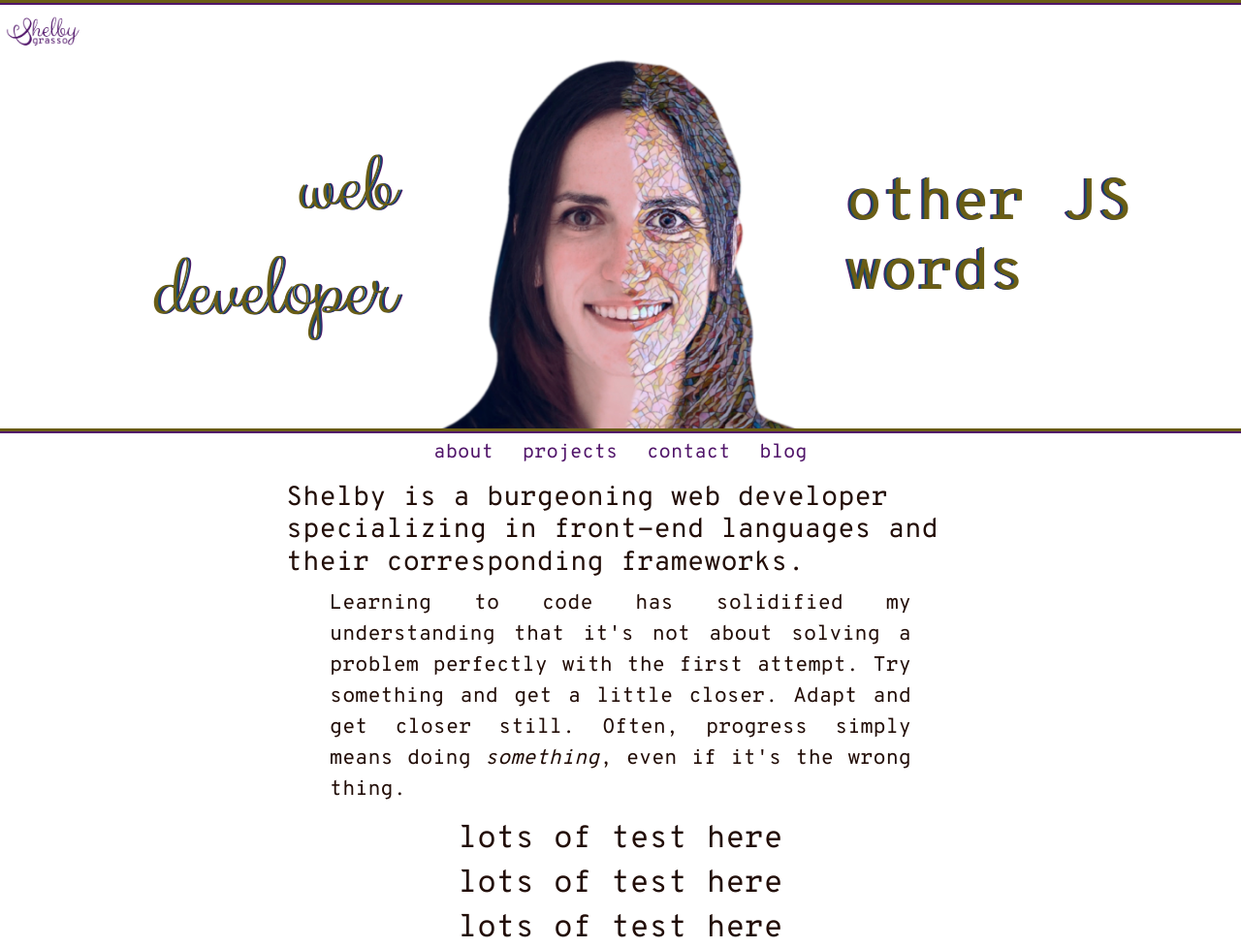
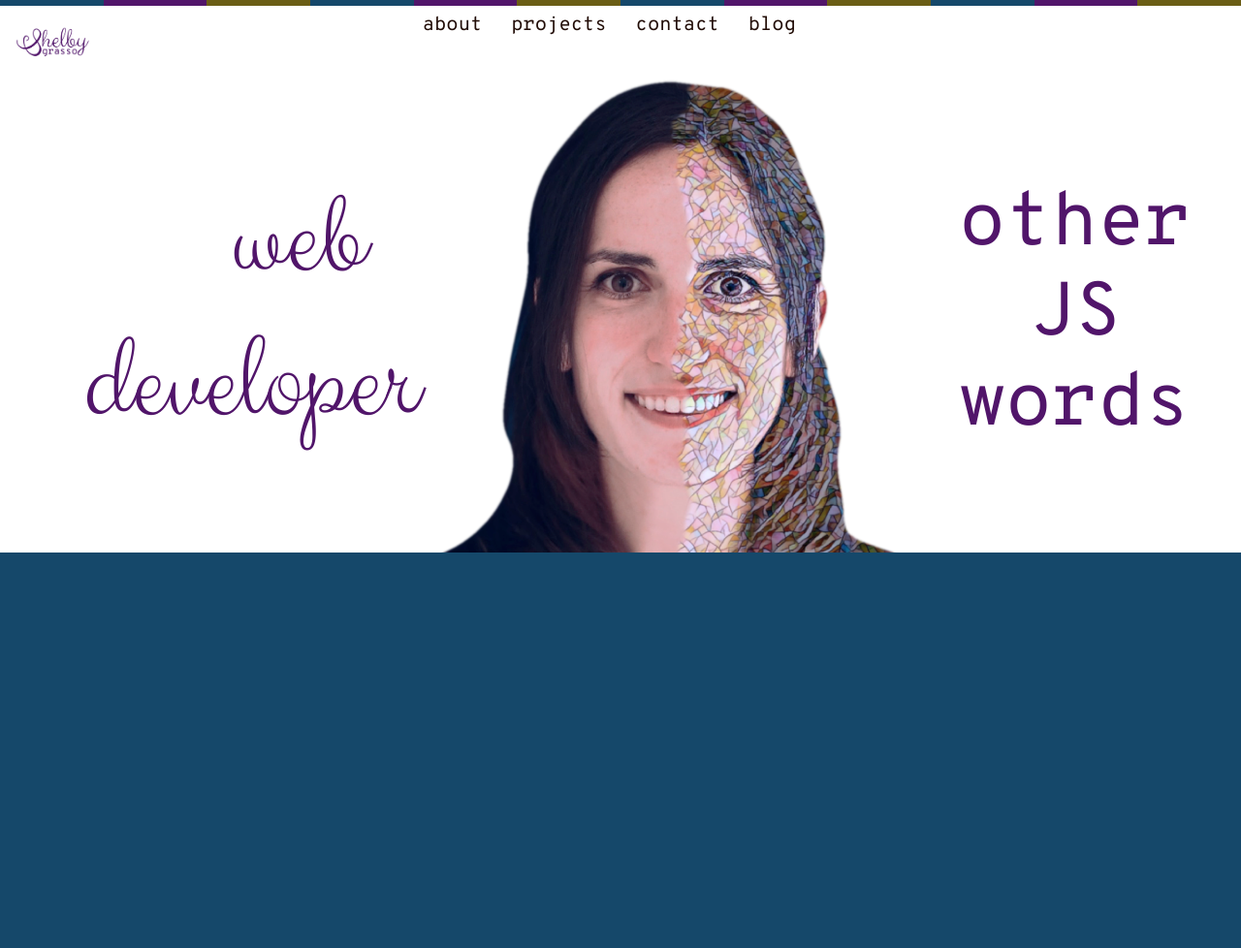
Before and after one commit to shelbyGrasso/shelbyWebsite, a plain HTML site: page index.html in a window 1280 px wide. Shown: the whole page at 97% size. After the commit the page ends 800 px from the top, so only its background shows below. Drawn offline with nearby package versions, Linux system fonts and the light colour scheme.

Commit message:
re-organized bootstrap containers and horizontal stripes

```diff
--- a/css/style1.css
+++ b/css/style1.css
@@ -31,30 +31,35 @@ body {
     font-family: "Overpass", sarif;
     color: rgb(34, 13, 7);
     margin: 0;
+    padding: 0;
+    background-color: #15486A;
 }
 
-.header-bar {
-
+#page-head {
+    background-color: white;
+    margin: 0;
+    width: 100%;
+    min-width: 800px;
 }
 
 .colorstrip {
    /* margin: auto;
     width: 800px; */
     width: 100%;
-    height: 5px;
-    border-bottom: solid 2px #51156a;
+    height: 15px;
+    border-bottom: solid 3px #51156a;
     background-color: #15486A;
-    border-top: solid 3px #6a5d15;
+    border-top: solid 4px #6a5d15;
 }
 
 #shelby-logo {
-    margin-left: 20px;
-    padding: 10px 0px 10px 0px;
+    padding: 20px 0px 20px 0px;
 }
 
+/* Banner */
 
 .banner {
-    min-width: 800px;
+    min-width: 795px;
     /*background-color: #15486A;*/
 }
 
@@ -65,9 +70,9 @@ body {
 #banner-left h1 {
     text-align: right;
     font-family: "Clicker";
-    font-size: 90px;
-    color: #6a5d15;
-    text-shadow: 2px 0 0 #15486A, 3px 0 0 #51156a;
+    font-size:calc(60px + 5vw);
+    min-width: 200px;
+    color: #51156a;
 }
 
 #banner-center {
@@ -79,6 +84,7 @@ body {
     display: block;
     width: 100%;
     position: relative;
+    opacity: 100%;
   }
 
 #banner-right {
@@ -86,39 +92,41 @@ body {
 }
 
 #banner-right h1 {
-
+    margin: 0;
     font-family: "Overpass";
-    font-size: 60px;
-    color: #6a5d15;
-    text-shadow: -2px 0 0 #15486A, -3px 0 0 #51156a;
+    font-size:calc(20px + 4.5vw);
+    text-align: center;
+    color: #51156a;
 }
 
+/* Navigation bar */
 
-#nav-bar {
+.nav-bar {
+    width: 100%;
     min-width: 800px;
-    max-width: 100%;
-    margin-left: auto;
-    position: relative;
+
+
 }
 
-#nav-bar ul {
+.nav-bar ul {
     list-style-type: none;
     margin-top: 0;
     padding: 0;
     overflow: hidden;
-    z-index: 100;
     background-color: white;
     text-align: center;
 }
 
-#nav-bar ul li {
+.nav-bar ul li {
     display: inline-block;
     line-height: 150%;
     padding: 5px 10px 0px 10px;
-    color: #51156a;
+    color: rgb(34, 13, 7);
     font-family: "Overpass";
     font-size: 20px;
 }
+
+/* Page content */
 
 #page-content {
     margin: auto;
--- a/index.html
+++ b/index.html
@@ -13,30 +13,60 @@
         <link rel="stylesheet" href="css/style1.css">
     </head>
     <body>
-        <div id="page-head">
-            <div class="header-bar" class="container.fluid">
-                <div class="row">
-                    <div class="colorstrip" class="col-12"></div>
+        <div id="page-head" class="container-fluid">
+
+
+                <div class="row" style="height:6px">
+                    <div class="col-1" style="background-color: #15486A;"></div>
+                    <div class="col-1" style="background-color: #51156a;"></div>
+                    <div class="col-1" style="background-color: #6a5d15;"></div>
+                    <div class="col-1" style="background-color: #15486A;"></div>
+                    <div class="col-1" style="background-color: #51156a;"></div>
+                    <div class="col-1" style="background-color: #6a5d15;"></div>
+                    <div class="col-1" style="background-color: #15486A;"></div>
+                    <div class="col-1" style="background-color: #51156a;"></div>
+                    <div class="col-1" style="background-color: #6a5d15;"></div>
+                    <div class="col-1" style="background-color: #15486A;"></div>
+                    <div class="col-1" style="background-color: #51156a;"></div>
+                    <div class="col-1" style="background-color: #6a5d15;"></div>
                 </div>
-                <div class="row">
-                     <a href="index.html">
-                        <img id="shelby-logo" src="shelby-logo.png" alt="shelby grasso logo" width=80 min-width=80>
-                    </a>
-                </div>
+
+
+
+
+            <div class="row">
+                    <div class="col-2">
+                        <a href="index.html">
+                            <img id="shelby-logo" src="shelby-logo.png" alt="shelby grasso logo" width=80 min-width=80>
+                        </a>
+                    </div>
+                    <div class="col-6">
+                        <div class="nav-bar">
+                            <ul>
+                                <a href="about.html"><li>about</li></a>
+                                <a href="projects.html"><li>projects</li></a>
+                                <a href="contact.html"><li>contact</li></a>
+                                <li>blog</li>
+                            </ul>
+                        </div>
+
+                    </div>
+
+
             </div>
 
 
-            <div class="banner" class="container">
-                <div class="row justify-content-center">
+            <div class="banner">
+                <div class="row no-gutters">
                     <div class="col-4 align-self-center" class="text-center" id="banner-left">
                         <h1>
-                            web<br>developer
+                            web&nbsp&nbsp<br>developer
                         </h1>
                     </div>
-                    <div class="col-4 align-self-end" id="banner-center">
+                    <div class="col-5 align-self-end" id="banner-center">
                         <img id="banner-pic" src="shelby-merge-crop-soft.png" alt="shelby grasso mosaic">
                     </div>
-                    <div class="col-4 align-self-center" class= "text-center" id="banner-right">
+                    <div class="col-3 align-self-center" class="text-center" id="banner-right">
                         <h1>
                             other JS words
                         </h1>
@@ -45,25 +75,12 @@
             </div>
 
 
-            <div id="nav-bar">
-                <div class="colorstrip"></div>
-                <ul>
-                    <a href="about.html"><li>about</li></a>
-                    <a href="projects.html"><li>projects</li></a>
-                    <a href="contact.html"><li>contact</li></a>
-                    <li>blog</li>
-                </ul>
-            </div>
+
 
         </div>
 
 
-        <div id="page-content">
-            <h3 class="content-headers">Shelby is a burgeoning web developer specializing in front-end languages and their corresponding frameworks.</h3>
-            <blockquote id="quote-try">Learning to code has solidified my understanding that it's not about solving a problem perfectly with the first attempt. Try something and get a little closer. Adapt and get closer still. Often, progress simply means doing <em>something</em>, even if it's the wrong thing.</blockquote>
-            <h2>lots of test here</h2>
-            <h2>lots of test here</h2><h2>lots of test here</h2>
-        </div>
+
 
         <script src="js/index.js"></script>
         <script src="https://code.jquery.com/jquery-3.2.1.slim.min.js" integrity="sha384-KJ3o2DKtIkvYIK3UENzmM7KCkRr/rE9/Qpg6aAZGJwFDMVNA/GpGFF93hXpG5KkN" crossorigin="anonymous"></script>
```
